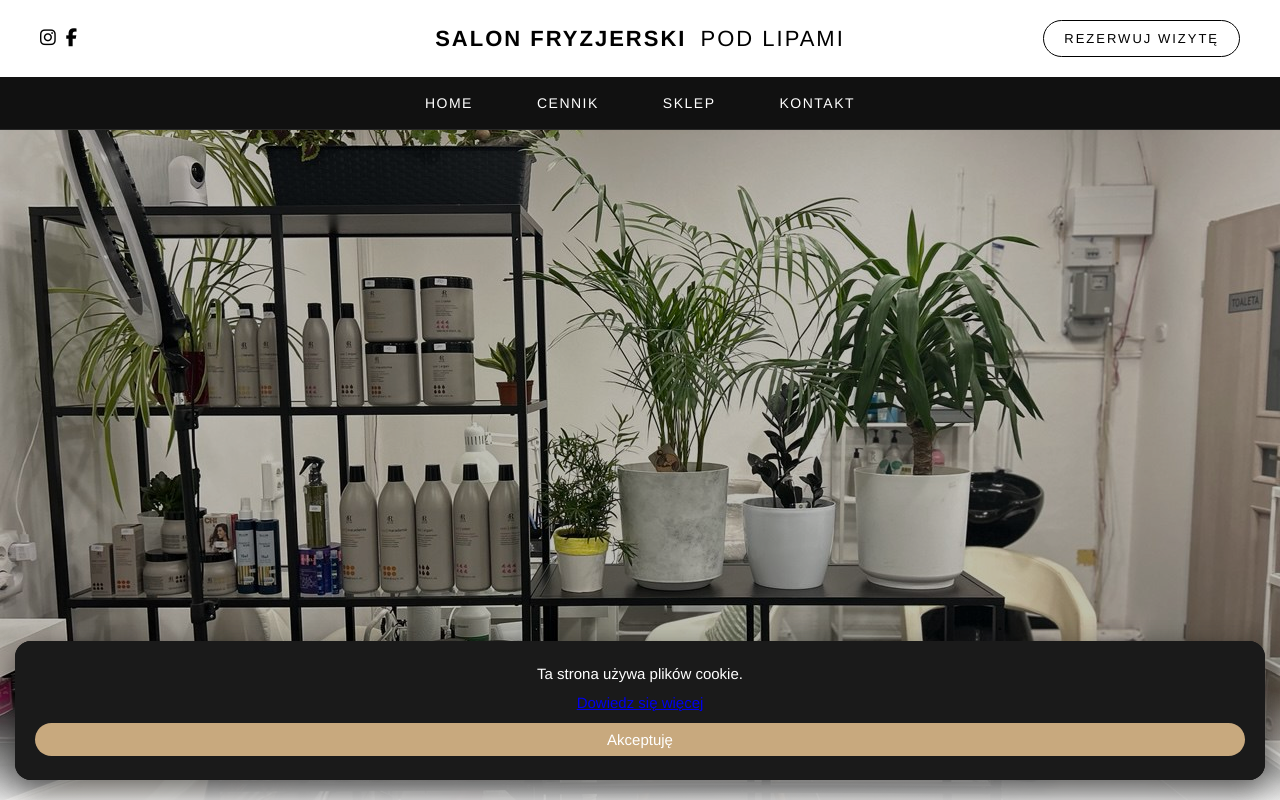
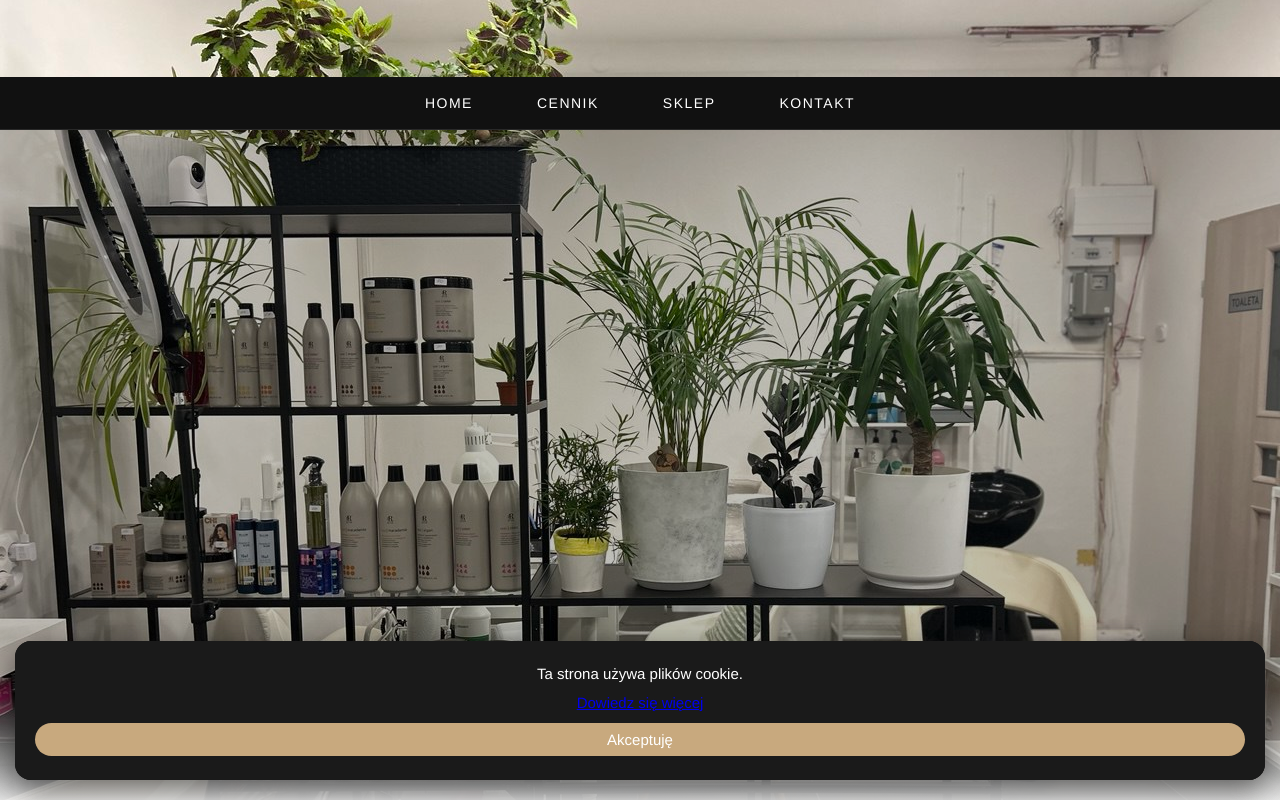
Before and after one commit to kissyx/salonpodlipam, a plain HTML site: page index.html in a window 1280 px wide. Shown: the top 800 px of the page. Drawn offline with Linux system fonts and the light colour scheme.

Commit message:
Update index.html

```diff
--- a/index.html
+++ b/index.html
@@ -41,6 +41,7 @@
 
 <div class="hero">
     <div class="hero-overlay"></div>
+    <img src="images/hero.jpg" class="hero-img" alt="">
 </div>
 
 <div class="intro"></div>
```
